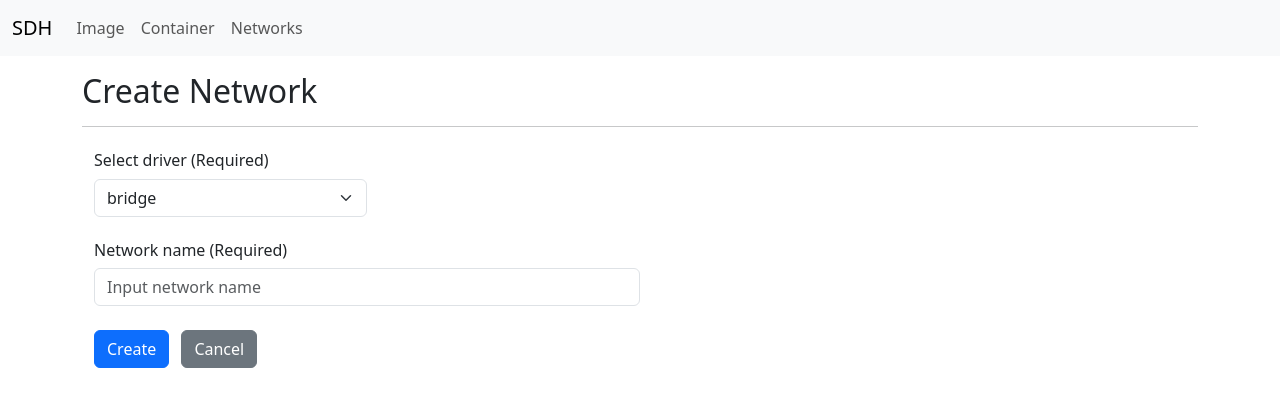
After one commit to dnlwjtud/dev-intra, a Python web app: template templates/docker/network_create.html in a window 1280 px wide. The commit adds this page. Shown: the top 407 px of the page. Run offline with Jinja, Linux system fonts and the light colour scheme; the template is opened without the code that fills it, so the values that code supplies are empty.

```diff
--- a/apps/dockers/app.py
+++ b/apps/dockers/app.py
@@ -164,8 +164,9 @@ class DockerNetworkMixin:
         network = self.__network_client().create(**kwargs)
         return DockerNetwork.of(network.attrs)
 
-    def compact_create_network(self, name: str, driver: str):
-        network = self._network_client.create(name=name, driver=driver)
+    # def compact_create_network(self, name: str, driver: str):
+    def compact_create_network(self, req: DockerNetworkCreateRequest):
+        network = self._network_client.create(name=req.name, driver=req.driver)
         return DockerNetwork.of(network.attrs)
 
     def remove_network(self, network_id: str) -> True:
--- a/apps/dockers/models.py
+++ b/apps/dockers/models.py
@@ -104,3 +104,8 @@ class DockerNetwork:
             config=attrs.get('IPAM')['Config'],
             containers=[]
         )
+
+
+class DockerNetworkCreateRequest(BaseModel):
+    driver: str
+    name: str
--- /dev/null
+++ b/templates/docker/network_create.html
@@ -0,0 +1,56 @@
+{% extends "/layouts/layout.html" %}
+{% block page_title %} Run Container {% endblock %}
+{% block header %}
+  {{ super() }}
+  <script src="/static/js/docker/dockers.js"></script>
+  <script src="/static/js/docker/networks.js"></script>
+{% endblock %}
+{% block contents %}
+  <div class="container mx-auto">
+  <div class="header_con mt-3">
+    <h2>
+      Create Network
+    </h2>
+  </div>
+
+  <hr />
+
+  <div class="body_con mt-3">
+
+    <div id="create-network-form" class="container">
+
+      <div class="driver-select-con w-25 mt-4">
+        <h6>
+          Select driver (Required)
+        </h6>
+        <select id="driver" class="form-select" aria-label="Select Image">
+          <option selected value="bridge">bridge</option>
+          <option value="host">host</option>
+          <option value="overlay">overlay</option>
+        </select>
+      </div>
+
+      <div class="image-select-con w-50 mt-4">
+        <h6>
+          Network name (Required)
+        </h6>
+        <input required class="form-control" id="name" type="text" placeholder="Input network name">
+        <div class="invalid-feedback">
+          Please correctly input name.
+        </div>
+      </div>
+
+      <div class="btn-con my-4">
+
+        <button type="button" class="btn btn-primary" onclick="handleCreateBtnEvent(event)">Create</button>
+        <button type="button" class="btn btn-secondary mx-2" onclick="location.replace('/dockers/networks')">Cancel</button>
+
+      </div>
+
+    </div>
+
+  </div>
+
+</div>
+
+{% endblock %}
--- a/templates/docker/network_list.html
+++ b/templates/docker/network_list.html
@@ -2,7 +2,6 @@
 {% block page_title %} Images {% endblock %}
 {% block header %}
   {{ super() }}
-  <script src="/static/js/common.js"></script>
   <script src="/static/js/docker/dockers.js"></script>
   <script src="/static/js/docker/networks.js"></script>
 {% endblock %}
--- a/templates/layouts/layout.html
+++ b/templates/layouts/layout.html
@@ -7,6 +7,7 @@
           content="width=device-width, user-scalable=no, initial-scale=1.0, maximum-scale=1.0, minimum-scale=1.0">
     <meta http-equiv="X-UA-Compatible" content="ie=edge">
     <link href="{{ url_for('static', path='/css/bootstrap.css') }}" type="text/css" rel="stylesheet">
+    <script src="{{ url_for('static', path='/js/common.js') }}"></script>
     <script src="{{ url_for('static', path='/js/jquery-3.7.1.min.js') }}"></script>
     <script src="{{ url_for('static', path='/js/bootstrap.bundle.js') }}"></script>
     <title>{% block page_title %} page_title {% endblock %}</title>
--- a/templates/static/js/common.js
+++ b/templates/static/js/common.js
@@ -1,3 +1,10 @@
 const ROOT = "#root";
 const API_PORT = "8000";
 const API_HOST = `http://localhost:${API_PORT}/api`;
+
+function alertErrorMsg(isReload) {
+    alert('An error occurred. Please try it again.');
+    if ( isReload ) {
+        location.reload();
+    }
+}
--- a/templates/static/js/docker/dockers.js
+++ b/templates/static/js/docker/dockers.js
@@ -49,8 +49,7 @@ function clearMenu(componentId) {
 
 function alertRefreshing(result) {
     if (result === null) {
-        alert('an error occurred. please try again.');
-        location.reload();
+        alertErrorMsg(true);
         return;
     }
 
--- a/templates/static/js/docker/networks.js
+++ b/templates/static/js/docker/networks.js
@@ -13,7 +13,7 @@ function createNetworkContextMenu(networkId, networkName, isDangling) {
     const header = createMenuHeader(networkName);
     container.appendChild(header);
 
-    const inspectBtn = createInspectBtn(`${NETWORK_URI_PATH}${networkId}`);
+    const inspectBtn = createInspectBtn(`${NETWORK_URI_PATH}/${networkId}`);
     container.appendChild(inspectBtn);
 
     const removeBtn = createRemoveBtn();
@@ -25,8 +25,13 @@ function createNetworkContextMenu(networkId, networkName, isDangling) {
     }
 
     removeBtn.addEventListener("click", async () => {
-        const result = await removeImage(networkId);
-        alertRefreshing(result);
+        const result = await removeDockerNetwork(networkId);
+
+        if (result === null) {
+            alertRefreshing({});
+        } else {
+            alertErrorMsg(true);
+        }
     });
 
     container.appendChild(removeBtn);
@@ -38,10 +43,8 @@ function createNetworkListContextMenu() {
 
     const container = createMenuContainer(NETWORK_LIST_MENU_ID);
 
-    const buildBtn = createContextMenuItem('Create Network', 'div');
-    buildBtn.addEventListener('click', () => {
-
-    });
+    const buildBtn = createContextMenuItem('Create Network', 'a');
+    buildBtn.href = `${NETWORK_URI_PATH}/new`;
 
     container.appendChild(buildBtn);
 
@@ -65,9 +68,83 @@ function handleListMenu(e) {
     e.preventDefault();
 
     clearMenus([NETWORK_MENU_ID, NETWORK_LIST_MENU_ID]);
-
     const listContextMenu = createNetworkListContextMenu();
 
     appearMenu(e, listContextMenu);
 
 }
+
+async function handleCreateBtnEvent(e) {
+    e.preventDefault();
+
+    const form = document.getElementById('create-network-form');
+
+    const driverEl = document.getElementById('driver');
+    const driver = driverEl.value;
+
+    const nameEl = document.getElementById('name');
+    const name = nameEl.value
+
+    if (!name) {
+        form.classList.add('was-validated');
+        nameEl.focus();
+        return;
+    }
+
+    const result = await createDockerNetwork({ driver, name })
+
+    if ( result && result.status === 201 ) {
+        alert(result.msg);
+        location.replace('/dockers/networks');
+        return;
+    }
+
+    alertErrorMsg(true);
+
+}
+
+async function createDockerNetwork(data) {
+
+    if (!data) return null;
+
+    return fetch(`${NETWORK_API_HOST}/new`,{
+        method: 'POST',
+        headers: {
+            'Content-Type': 'application/json'
+        },
+        body: JSON.stringify(data)
+    }).then( resp => {
+        if ( resp.status >= 400 ) {
+            return null;
+        } else {
+            return resp.json();
+        }
+    }).catch( err => {
+        console.log(err);
+        return null;
+    });
+
+}
+
+async function removeDockerNetwork(networkId) {
+
+    if (!networkId) return undefined;
+
+    return fetch(`${NETWORK_API_HOST}/${networkId}`,{
+        method: 'DELETE',
+        headers: {
+            'Content-Type': 'application/json'
+        },
+    }).then( resp => {
+        console.log(resp);
+        if ( resp.status >= 400 ) {
+            return resp.json();
+        } else {
+            return null;
+        }
+    }).catch( err => {
+        console.log(err);
+        return null;
+    });
+
+}
```
Also changed, not shown: apps/dockers/api.py (+27 -1 lines), apps/dockers/view.py (+9 -0 lines).
